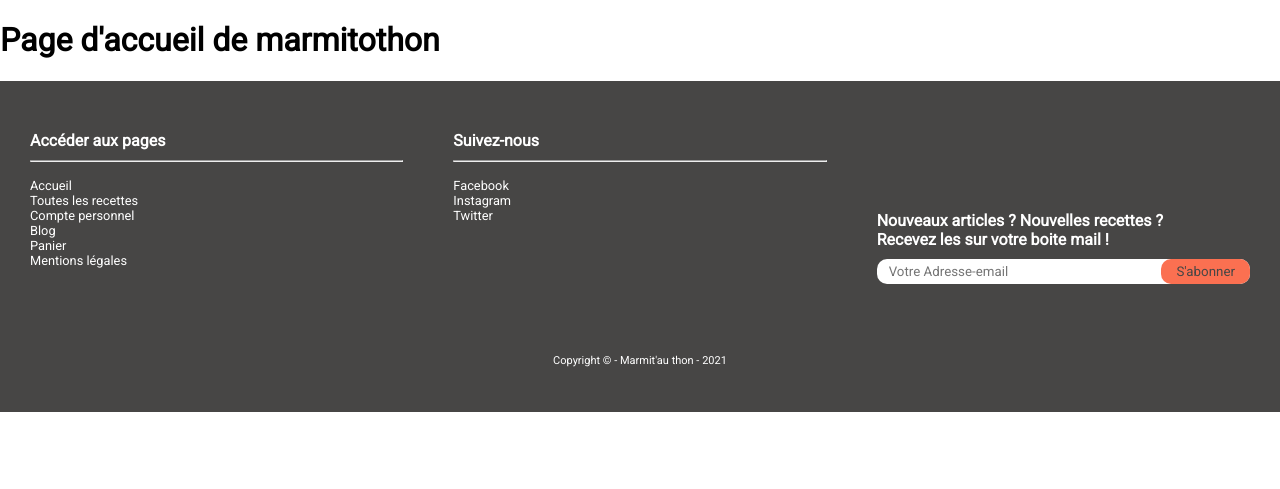
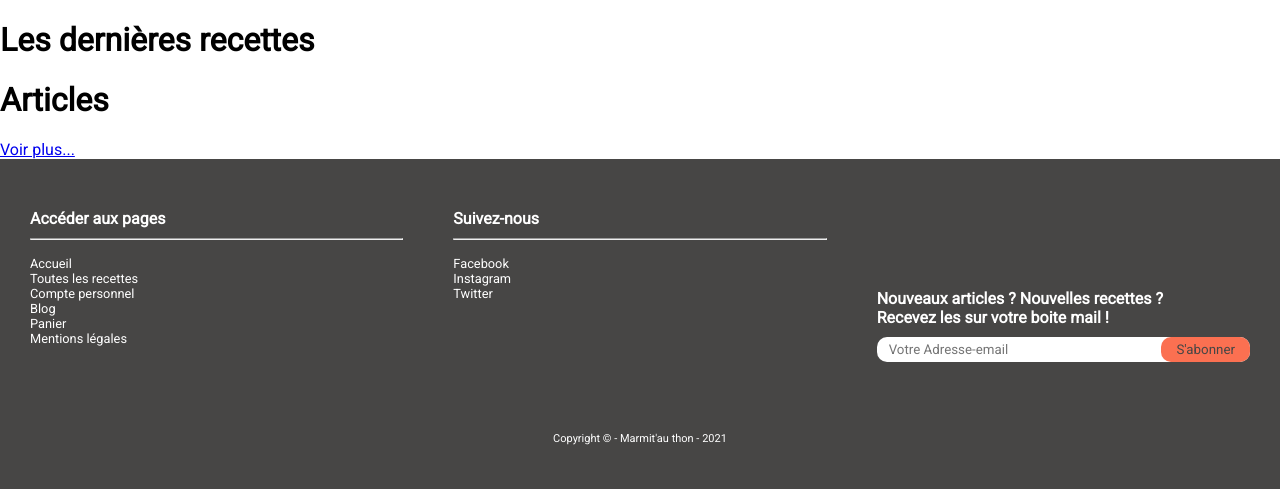
Before and after one commit to Lucile-trp/Marmit-au-thon, a PHP site: template templates/home/index.html.twig in a window 1280 px wide. Shown: the part 80-569 px from the top of the page. Run offline with PHP 8.4, Linux system fonts and the light colour scheme; the template is opened without the code that fills it, so the values that code supplies are empty; classes that the project's autoload settings leave out are loaded by file name; some libraries are stand-ins or nearby versions.

Commit message:
Update index.html.twig
Creation page accueil

```diff
--- a/templates/home/index.html.twig
+++ b/templates/home/index.html.twig
@@ -1,4 +1,54 @@
 {% extends "base.html.twig" %}
+
+{% block title %}Marmit'o'thon{% endblock %}
+
+{% block css %}
+    <link rel="stylesheet" href="/assets/accueil.css">
+    <!--<link rel="stylesheet" href="/assets/listing_responsive.css">-->
+{% endblock %}
 {% block body %}
-    <h1>Page d'accueil de marmitothon</h1>
+    <div class="container">
+    <div class="recette">
+        <div class="section-listing-header">
+            <h1>Les dernières recettes</h1>
+            <!-- <a href="/Recette/add"><strong>Proposer une recette</strong></a>-->
+        </div>
+        <div class="card-container">
+            {% for recipe in recipes %}
+                <a class="recipe-card" href="/Recette/oneRecipe/{{ recipe.recnameslug }}">
+                    <div class="gradient">
+                        <h2><strong>{{ recipe.recname }}</strong></h2>
+                        <span class="dietname">{{ recipe.dietname }}</span>
+                    </div>
+                    {% if recipe.recimg is defined and recipe.recimg is not empty %}
+                        <img src="{{ recipe.recimg|trim('.','left') }}" alt="Illustration de la recette {{ recipe.recname }}">
+                    {% else %}
+                        <img src="https://via.placeholder.com/356x177" alt="Image de nourriture">
+                        {# <img src="./uploads/recipe-images/default.png" alt="Image de nourriture"> #}
+                    {% endif %}
+                </a>
+            {% endfor %}
+        </div>
+    </div>
+    <div class="article_container">
+        <div class="section-listing-header">
+            <h1>Articles</h1>
+        </div>
+            {% for article in articles %}
+                <div class="card">
+                    <h2 class="article-title">{{ article.art_title }}</h2>
+
+                    <div class="card-column">
+                        {% if article.art_image is defined %}
+                           <div class="image"><img src="{{  article.art_image|trim('.','left') }}" alt="image de l'article" ></div>
+                        {% else %}
+                            <img src="http://placekitten.com/200/200">
+                        {% endif %}
+                    </div>
+                    <hr>
+                </div>
+            {% endfor %}
+        <a class="article-lien-detail" href="/Blog/index">Voir plus...</a>
+    </div>
+    </div>
 {% endblock %}
```
